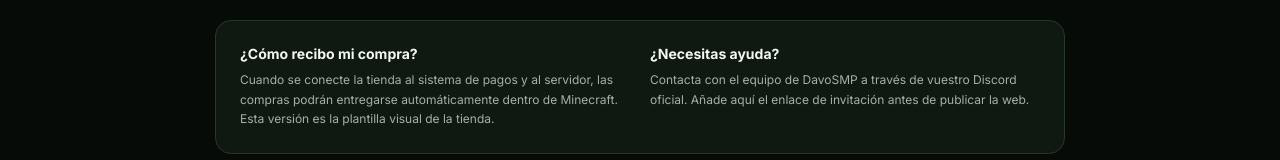
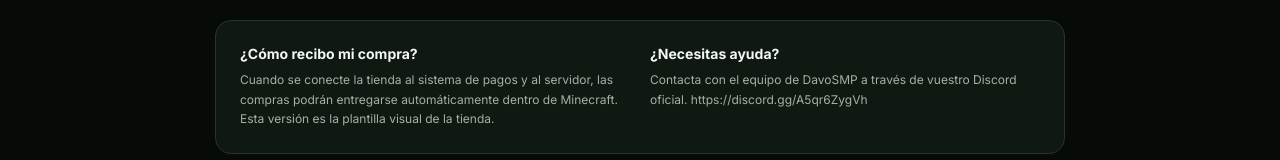
Before and after one commit to TrippleTag/davosmp, a plain HTML site: page index.html in a window 1280 px wide. Shown: the part 1960-2120 px from the top of the page. Drawn offline with nearby package versions, Linux system fonts and the light colour scheme; a web font is replaced by a local one.

Commit message:
Add Discord invite link for support
Updated the help section with a Discord invite link.

```diff
--- a/index.html
+++ b/index.html
@@ -95,7 +95,7 @@
     <div class="section-head"><div class="kicker">Antes de comprar</div><h2>Información</h2></div>
     <div class="info">
       <div><h3>¿Cómo recibo mi compra?</h3><p>Cuando se conecte la tienda al sistema de pagos y al servidor, las compras podrán entregarse automáticamente dentro de Minecraft. Esta versión es la plantilla visual de la tienda.</p></div>
-      <div><h3>¿Necesitas ayuda?</h3><p>Contacta con el equipo de DavoSMP a través de vuestro Discord oficial. Añade aquí el enlace de invitación antes de publicar la web.</p></div>
+      <div><h3>¿Necesitas ayuda?</h3><p>Contacta con el equipo de DavoSMP a través de vuestro Discord oficial. https://discord.gg/A5qr6ZygVh</p></div>
     </div>
   </section>
 </main>
```
